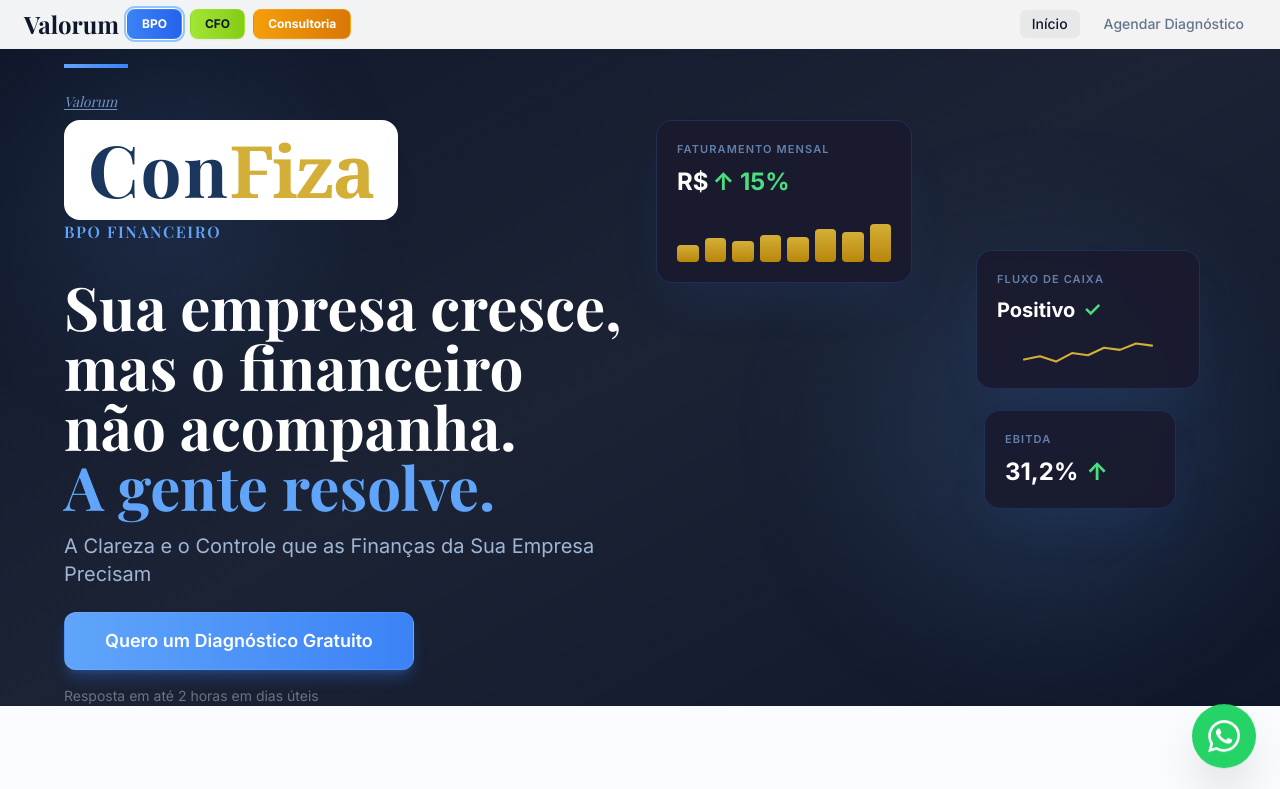
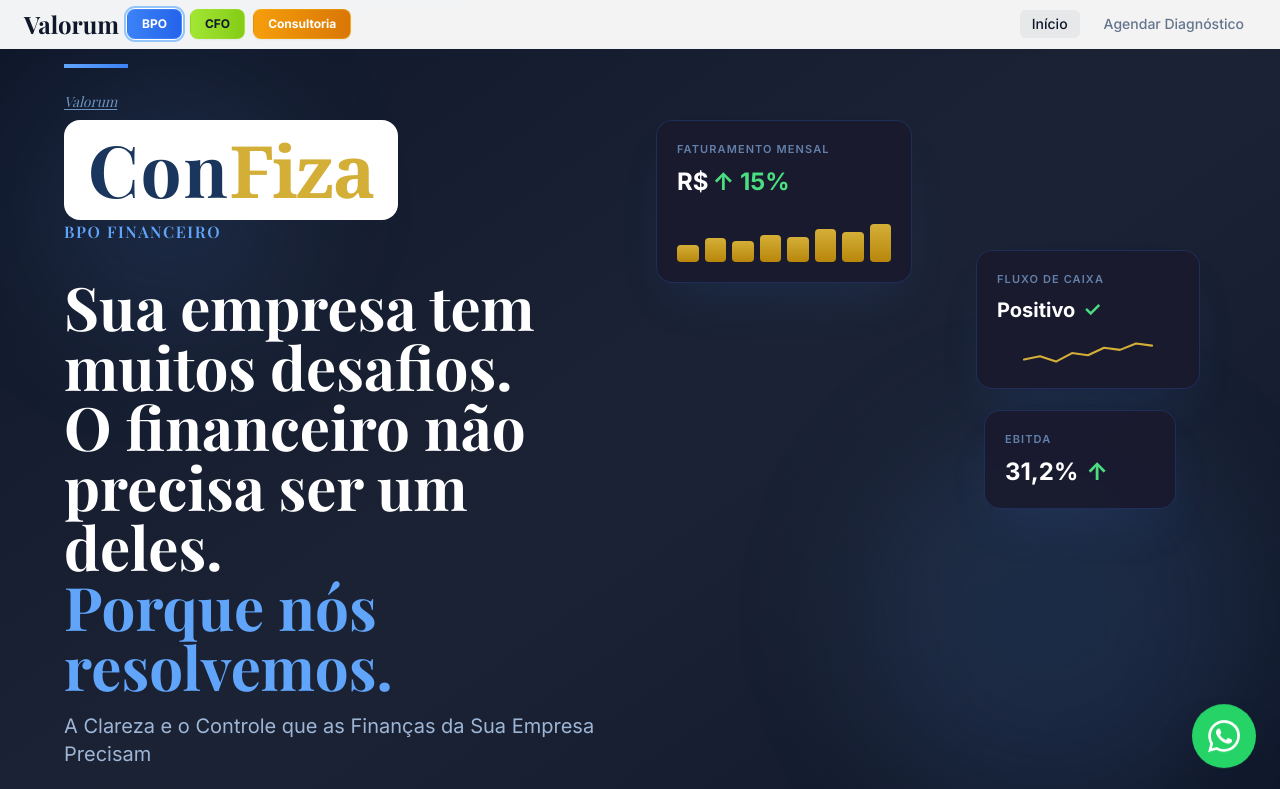
Before and after one commit to vmrauch-sketch/BPO-FINANCEIRO, a React (Vite) app: page / in a window 1280 px wide. Shown: the top 789 px of the page. Built offline with nearby package versions, Linux system fonts and the light colour scheme.

Commit message:
Changes
Co-authored-by: vmrauch-sketch <227260431+vmrauch-sketch@users.noreply.github.com>

```diff
--- a/src/pages/ValoromBPO.tsx
+++ b/src/pages/ValoromBPO.tsx
@@ -143,11 +143,11 @@ const ValoromBPO = () => {
                 </div>
 
                 <h1 className="text-4xl md:text-5xl lg:text-6xl font-playfair font-bold text-white leading-tight mb-4">
-                  Sua empresa cresce,{" "}
+                  Sua empresa tem muitos desafios.{" "}
                   <br className="hidden md:block" />
-                  mas o financeiro não acompanha.
+                  O financeiro não precisa ser um deles.
                   <br />
-                  <span className="text-blue-400">A gente resolve.</span>
+                  <span className="text-blue-400">Porque nós resolvemos.</span>
                 </h1>
 
                 <p className="text-lg md:text-xl text-blue-200/80 font-inter mb-6">
```
